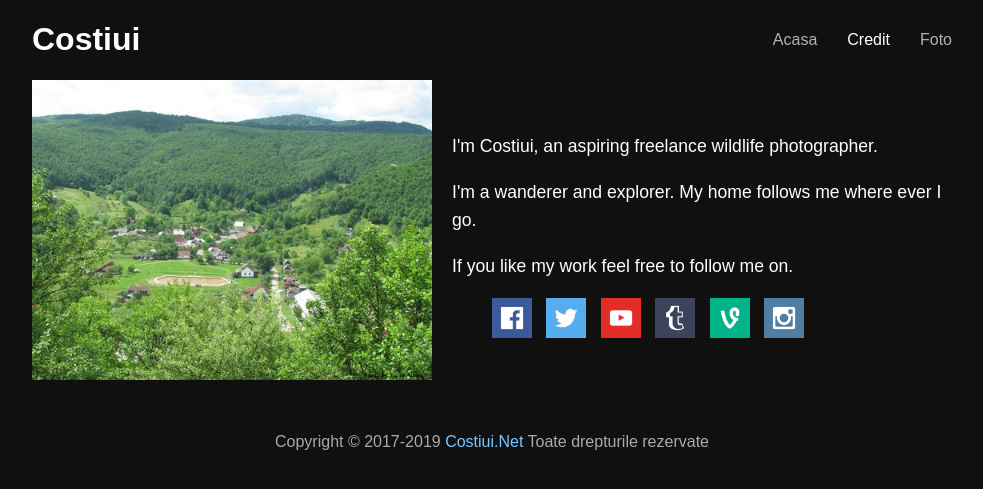
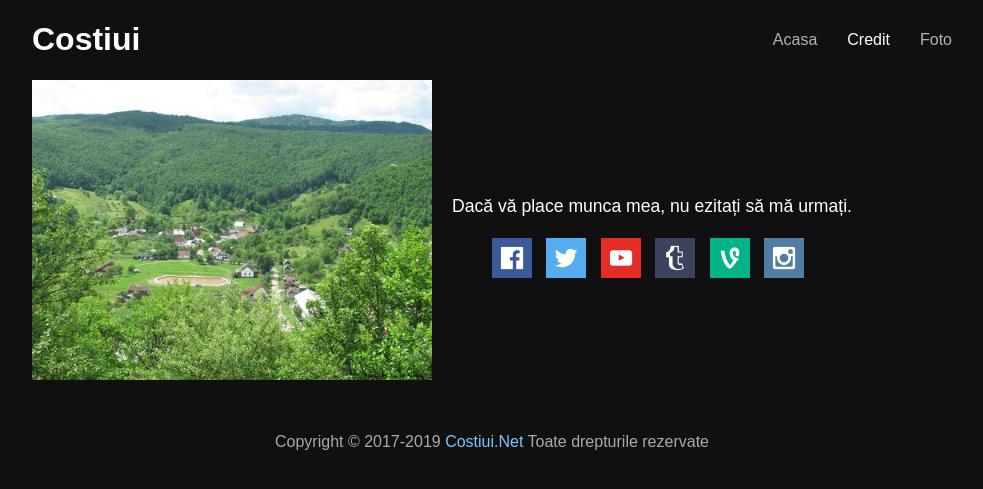
Before and after one commit to p-oszkar/foto, a Jekyll site: the page built from credit.html, in a window 1280 px wide. Shown: the top 489 px of the page, without its empty margins (148-1131 px from the left). Built offline with Jekyll 4.4.1, drawn with Linux system fonts in a browser that asks for light colours; some web fonts are replaced; comment, search, counter and statistics services are not loaded.

Commit message:
Update credit.html

```diff
--- a/credit.html
+++ b/credit.html
@@ -5,12 +5,8 @@ title: Credit
 <div class="split-content">
 	<div class="side-content">
 		<div class="editable">
-			<p>I'm Costiui, an aspiring freelance wildlife photographer.</p>
-
-			<p>I'm a wanderer and explorer. My home follows me where ever I go.</p>
-
-			<p>If you like my work feel free to follow me on.</p>
-				{% include social-icons.html %}
+			<p>Dacă vă place munca mea, nu ezitați să mă urmați.</p>
+{% include social-icons.html %}
 
 		</div>
 	</div>
```
